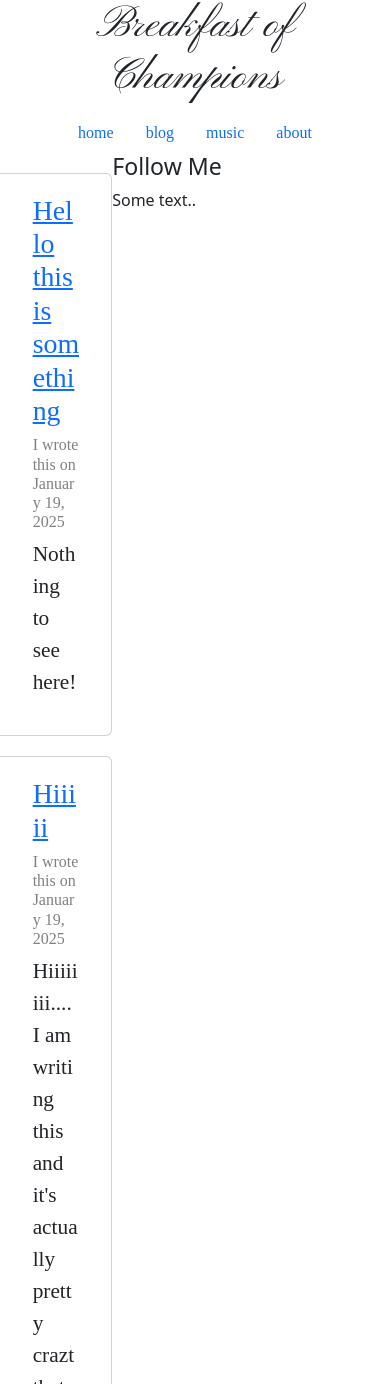
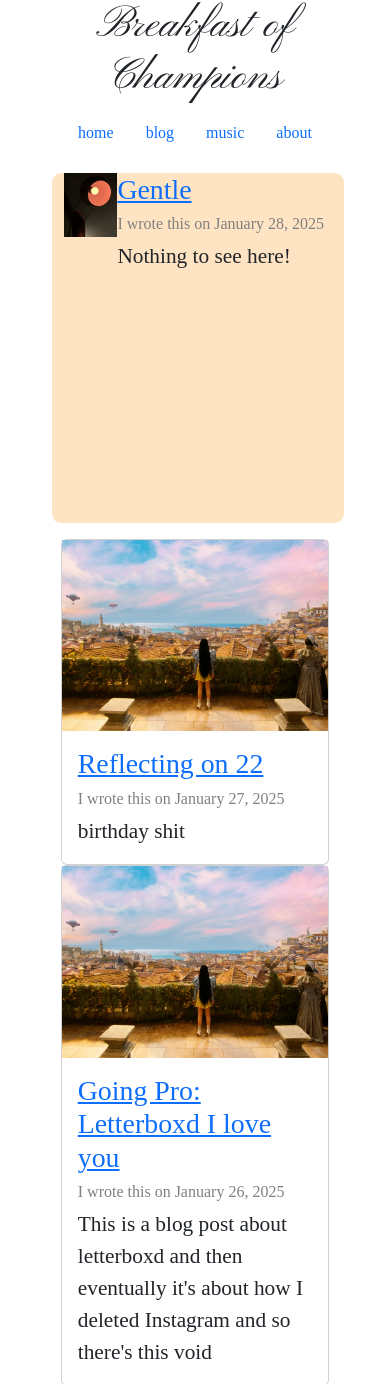
Before and after one commit to realjessicabring/breakfastofchampions, a Django app: page /blog in a window 390 px wide. Shown: the top 1384 px of the page. Run offline with Django 5.2, Linux system fonts and the light colour scheme; data comes from the database, SQL or seed files in the repository; both versions use the stored data as it was after the commit; some web fonts are replaced; grey boxes are pictures that could not be loaded.

Commit message:
i tbh don't know but i should save it

```diff
--- a/breakfastofchampions/models.py
+++ b/breakfastofchampions/models.py
@@ -1,11 +1,14 @@
+from datetime import datetime, timezone, tzinfo
 from django.db import models
+import pytz
 
 class MarkdownContent(models.Model):
     title = models.CharField(max_length=100)
     content = models.TextField()
     slug = models.SlugField(blank=True)
     image = models.ImageField(default='breakfastofchampions/static/hello.png', upload_to='assets/')
-    timestamp = models.DateField(auto_now=True)
+    eastern_tz = pytz.timezone('US/Eastern')
+    timestamp = models.DateField(default=datetime.now(eastern_tz))
     intro = models.CharField(max_length=500, default="Nothing to see here!")
     class Meta:
         verbose_name_plural = "Markdown content"
--- a/breakfastofchampions/static/styles.css
+++ b/breakfastofchampions/static/styles.css
@@ -23,29 +23,32 @@
 /* Create two unequal columns that floats next to each other */
 /* Left column */
 .leftcolumn {
-  float: left;
+  align-self: center;
   width: 75%;
-}
-
-/* Right column */
-.rightcolumn {
-  float: left;
-  width: 25%;
+  align-items: center;
+  margin-left: 2%;
+  margin-right: 2%
 }
 
 /* Add a card effect for articles */
-.card {
+.first-card {
   background-color: white;
-  padding: 20px;
   margin-top: 20px;
+  align-self: center;
+  border-color: coral;
+  background-color: bisque;
+  border-radius: 9px;
+  height: 350px;
+  margin-left: 1%;
+  margin-right: 2%
 }
 
 /* Clear floats after the columns */
-.row:after {
+/* .row:after {
   content: "";
   display: table;
   clear: both;
-}
+} */
 
 /* Footer */
 .footer {
@@ -58,14 +61,15 @@
 /* Responsive layout - when the screen is less than 800px wide, make the two columns stack on top of each other instead of next to each other */
 @media screen and (max-width: 800px) {
   .leftcolumn, .rightcolumn {
-    width: 30%;
+    width: 80%;
     padding: 0;
+    align-self: center;
   }
 }
 
 .blog-img{
   width: 100%;
-  padding: 20px;
+  height: 100%;
 }
 
 .blog-left{
@@ -109,3 +113,8 @@
   font-style: normal;
 
 }
+
+.blog-holder{
+  margin-top: 5%;
+  padding: 2% 2% 2% 2%;
+}
--- a/breakfastofchampions/templates/blog.html
+++ b/breakfastofchampions/templates/blog.html
@@ -34,14 +34,14 @@
       </li>
     </ul>
         <!-- This is where I will display the blogs but i'm not sure what the best way to list them is -->
+        <div class="container" style="width: 75%; justify-content:center;">
         <div class="row">
-          <div class="leftcolumn">
 
         {% for blog in markdown_content%}
-          <div class="card">
-            <div class="container">
+          {% if forloop.first %}
+            <div class="first-card">
                 <div class="blog-left">
-              <a href="blog/{{blog.slug}}"><img src="../../..{{blog.image.url}}" class="blog-img" style="height: 30%;"></a>
+                  <a href="blog/{{blog.slug}}"><img src="../../..{{blog.image.url}}" class="card-img-top" style="height: 30%;"></a>
                 </div>
                   <div class="blog-right">
                     <h1 class="tinos-regular"><a href="blog/{{blog.slug}}">{{blog.title}}</a></h1>
@@ -50,13 +50,25 @@
                   </div>
             </div>
             </div>
+            <div class ="row mt-3">
+          {% else %}
+          <div class="col-sm">
+            <div class="card" style="width: 100%;">
+              <div class="card-img-top" style="border-radius: 50% !important;">
+                <a href="blog/{{blog.slug}}"><img src="../../..{{blog.image.url}}" class="blog-img" style="height: 30%;"></a>
+              </div>
+                <div class="card-body">
+                  <h1 class="tinos-regular card-title"><a href="blog/{{blog.slug}}">{{blog.title}}</a></h1>
+                  <h4 class="source-serif-4-font" style="  color:gray;font-size: 12pt;">I wrote this on {{blog.timestamp|date:"F j, Y" }}</h4>
+                  <p class="source-serif-4-font card-text" style="font-size:16pt;">{{blog.intro}}</p>
+                </div>
+            </div>
+          </div>
+            {% endif %}
+
             {% endfor %}
+
         </div>
-        <div class="rightcolumn">
-          <h3>Follow Me</h3>
-      <p>Some text..</p>
-        </div>
-
 
     </div>
     <script src="https://cdn.jsdelivr.net/npm/bootstrap@5.3.3/dist/js/bootstrap.bundle.min.js" integrity="sha384-YvpcrYf0tY3lHB60NNkmXc5s9fDVZLESaAA55NDzOxhy9GkcIdslK1eN7N6jIeHz" crossorigin="anonymous"></script>
--- a/breakfastofchampions/templates/breakfastofchampions/markdown_content.html
+++ b/breakfastofchampions/templates/breakfastofchampions/markdown_content.html
@@ -19,7 +19,7 @@
     </div>
     <ul class="nav justify-content-center playwrite-de-grund-guides-regular">
       <li class="nav-item">
-        <a class="nav-link active" aria-current="page" href="#">home</a>
+        <a class="nav-link active" aria-current="page" href="/">home</a>
       </li>
       <li class="nav-item">
         <a class="nav-link" href="/blog">blog</a>
@@ -31,7 +31,9 @@
         <a class="nav-link" href="#">about</a>
       </li>
     </ul>
+    <div class="blog-holder">
     <h1>{{ markdown_content.title }}</h1>
     <p>{{ markdown_content.content|render_markdown}}</p>
+    </div>
   </body>
 </html>
--- a/breakfastofchampions/views.py
+++ b/breakfastofchampions/views.py
@@ -9,15 +9,15 @@ def index(request):
       return render(request, 'index.html')
 
 def blog(request):
-      markdown_content = MarkdownContent.objects.all()
+      markdown_content = MarkdownContent.objects.all().order_by('-timestamp')
       context = {"markdown_content": markdown_content}
       return render(request, 'blog.html', context)
 
-
 def markdown_content_view(request, slug):
+     print(request)
      markdown_content = get_object_or_404(MarkdownContent, slug=slug)
-     markdown_content = MarkdownContent.objects.first()
      context = {"markdown_content": markdown_content}
+# print(markdown_content.title);
      return render(
         request,
         "breakfastofchampions/markdown_content.html",
```
Also changed, not shown: assets/lamp-foot.png (added), db.sqlite3. Lines whose indentation alone changed are shown as unchanged.
